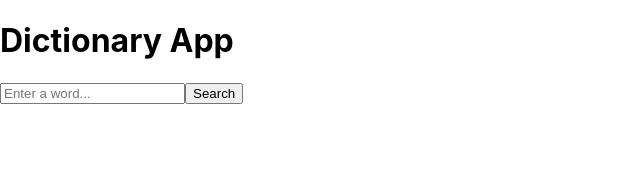
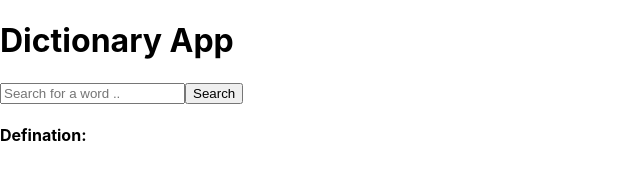
Before and after one commit to musaddiq2/XDictionary, a React (Create React App) app: page / in a window 1280 px wide. Shown: the top 195 px of the page, without its empty margins (0-640 px from the left). Built offline with nearby package versions, Linux system fonts and the light colour scheme.

Commit message:
commit 6

```diff
--- a/src/App.js
+++ b/src/App.js
@@ -1,51 +1,46 @@
-import React, { useState } from 'react';
+import { useState } from "react";
 
-const App = () => {
-  const initialDictionary = [
-    { word: 'React', meaning: 'A JavaScript library for building user interfaces.' },
-    { word: 'Component', meaning: 'A reusable building block in React.' },
-    { word: 'State', meaning: 'An object that stores data for a component.' },
-  ];
 
-  const [dictionary, setDictionary] = useState(initialDictionary);
-  const [searchTerm, setSearchTerm] = useState('');
-  const [definition, setDefinition] = useState('');
-  const [errorMessage, setErrorMessage] = useState('');
+export default function App() {
+  const [dataWords, setDataWords] = useState([
+    {
+      word: "React",
+      meaning: "A JavaScript library for building user interfaces.",
+    },
 
-  const handleSearch = () => {
-    const searchTermLower = searchTerm.toLowerCase();
-    const foundWord = dictionary.find((entry) => entry.word.toLowerCase() === searchTermLower);
+    { word: "Component", meaning: "A reusable building block in React." },
 
+    { word: "State", meaning: "An object that stores data for a component." },
+  ]);
+  const [searchWord, setSearchWord] = useState("");
+  const [displayMeaning, setDisplayMeaning] = useState("");
+  const handleSubmit = (e) => {
+    e.preventDefault();
+    //const { name, value } = e.target;
+    const foundWord = dataWords.find(
+      (entry) => entry.word.toLowerCase() === searchWord.toLowerCase()
+    );
     if (foundWord) {
-      setDefinition(foundWord.meaning);
-      setErrorMessage('');
+      setDisplayMeaning(foundWord.meaning);
     } else {
-      setDefinition('');
-      setErrorMessage('Word not found in the dictionary.');
+      setDisplayMeaning("Word not found in the dictionary.");
     }
   };
-
   return (
-    <div>
+    <div className="App">
       <h1>Dictionary App</h1>
-      <input
-        type="text"
-        placeholder="Enter a word..."
-        value={searchTerm}
-        onChange={(e) => setSearchTerm(e.target.value)}
-      />
-      <button onClick={handleSearch}>Search</button>
-
-      {definition && (
-        <div>
-          <h2>Definition:</h2>
-          <p>{definition}</p>
-        </div>
-      )}
-
-      {errorMessage && <p>{errorMessage}</p>}
+      <form onSubmit={handleSubmit}>
+        <input
+          type="text"
+          placeholder="Search for a word .."
+          value={searchWord}
+          onChange={(e) => setSearchWord(e.target.value)}
+          name="searchWord"
+        />
+        <button type="submit">Search</button>
+      </form>
+      <h4>Defination:</h4>
+      <p>{displayMeaning}</p>
     </div>
   );
-};
-
-export default App;
+}
```
